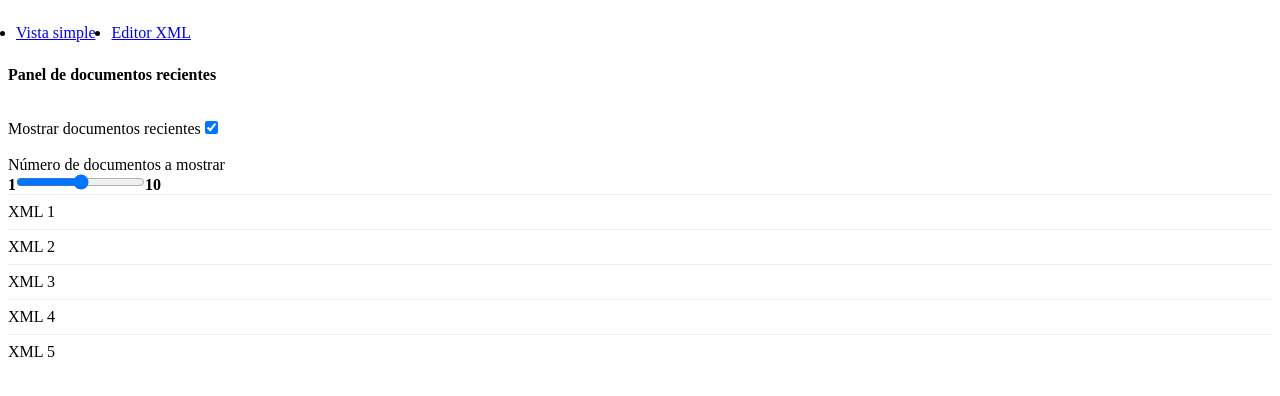
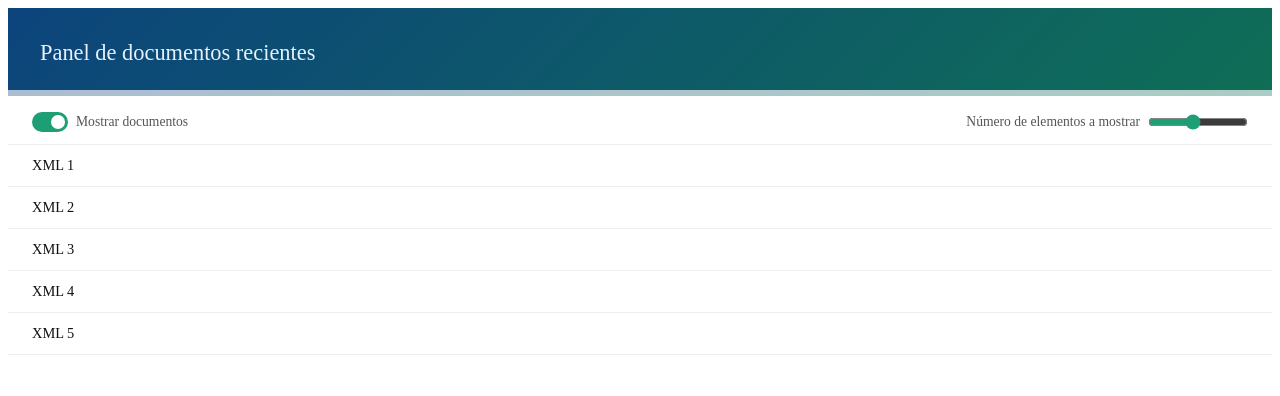
Before and after one commit to RSM-CR/RSMCR-FE, a SvelteKit app in the folder interfaz/: page /RFiles in a window 1280 px wide. Shown: the top 396 px of the page. Built offline with nearby package versions, Linux system fonts and the light colour scheme; no server answers.

Commit message:
RFiles listo

```diff
--- a/interfaz/src/routes/+layout.svelte
+++ /dev/null
@@ -1,20 +0,0 @@
-<script lang="ts">
-    import NavBar from "$lib/components/NavBar.svelte";
-    import { Tab } from "$lib/tab";
-    import { resolve } from "$app/paths";
-    import { onMount } from "svelte";
-    import { connectWebSocket } from "$lib/websockets.service";
-
-    onMount(() => {
-        connectWebSocket()
-    })
-
-    const urlActual = resolve("/editor");
-
-    const tabs = [new Tab("Vista simple", urlActual), new Tab("Editor XML", `${urlActual}/xml`)]
-
-    let { children } = $props();
-</script>
-
-<NavBar tabs={tabs}/>
-{@render children()}
--- a/interfaz/src/routes/RFiles/+page.svelte
+++ b/interfaz/src/routes/RFiles/+page.svelte
@@ -1,44 +1,159 @@
-
-<strong>Panel de documentos recientes</strong>
-<br>
-<br>
-<br>
 <script>
 	import { slide } from 'svelte/transition';
 
-	let items = ['XML 1', 'XML 2', 'XML 3', 'XML 4', 'XML 5', 'XML 6', 'XML 7', 'XML 8', 'XML 9', 'XML 10'];
+	const items = ['XML 1', 'XML 2', 'XML 3', 'XML 4', 'XML 5', 'XML 6', 'XML 7', 'XML 8', 'XML 9', 'XML 10'];
 
 	let showItems = $state(true);
 	let i = $state(5);
 </script>
 
-<label>
-	Mostrar documentos recientes
-	<input type="checkbox" bind:checked={showItems} />
+<div class="shell">
+	<header>
+		<h1>Panel de documentos recientes</h1>
+	</header>
 
-</label>
-<br>
-<br>
-<label>
-	Número de documentos a mostrar
-	<br>
-	<strong>1</strong><input type="range" bind:value={i} max="10"/><strong>10</strong> <!--El color de el checkbox y del range varía con respecto al color del escritorio del usuario. No se puede cambiar de ninguna manera.-->
-</label>
+	<div class="divider"></div>
 
-{#if showItems}
-	{#each items.slice(0, i) as item}
-		<div transition:slide|global>
-			{item}
+	<main>
+		<div class="controls">
+			<label class="toggle-label">
+				<span class="toggle">
+					<input type="checkbox" bind:checked={showItems} />
+					<span class="slider-t"></span>
+				</span>
+				Mostrar documentos
+			</label>
+
+			<div class="range-wrap">
+				<span>Número de elementos a mostrar</span>
+				<input type="range" bind:value={i} min="1" max="10" step="1" />
+			</div>
 		</div>
-	{/each}
-{/if}
+
+		<div class="doc-list">
+			{#if showItems}
+				{#each items.slice(0, i) as doc}
+					<div class="doc-row" transition:slide|global>{doc}</div>
+				{/each}
+			{/if}
+		</div>
+	</main>
+</div>
 
 <style>
-	div {
-		padding: 0.5em 0;
-		border-top: 1px solid #eee;
-	}
 	@import 'tailwindcss';
 
+	.shell {
+		min-height: 100vh;
+		display: flex;
+		flex-direction: column;
+		background: #ffffff;
+	}
 
+	header {
+		padding: 2rem 2rem 1.5rem;
+		background: linear-gradient(135deg, #0c447c 0%, #0f6e56 100%);
+	}
+
+	header h1 {
+		color: #e6f1fb;
+		font-size: 1.4rem;
+		font-weight: 500;
+		margin: 0;
+	}
+
+	.divider {
+		height: 6px;
+		background: linear-gradient(135deg, #0c447c 0%, #0f6e56 100%);
+		opacity: 0.35;
+	}
+
+	main {
+		flex: 1;
+		background: #ffffff;
+	}
+
+	.controls {
+		display: flex;
+		align-items: center;
+		justify-content: space-between;
+		padding: 1rem 1.5rem 0.75rem;
+		border-bottom: 1px solid #eee;
+	}
+
+	.toggle-label {
+		display: flex;
+		align-items: center;
+		gap: 8px;
+		font-size: 0.85rem;
+		color: #555;
+		cursor: pointer;
+		user-select: none;
+	}
+
+	.toggle {
+		position: relative;
+		width: 36px;
+		height: 20px;
+	}
+
+	.toggle input {
+		opacity: 0;
+		width: 0;
+		height: 0;
+	}
+
+	.slider-t {
+		position: absolute;
+		inset: 0;
+		background: #b4b2a9;
+		border-radius: 20px;
+		transition: background 0.2s;
+		cursor: pointer;
+	}
+
+	.slider-t::before {
+		content: '';
+		position: absolute;
+		width: 14px;
+		height: 14px;
+		background: white;
+		border-radius: 50%;
+		left: 3px;
+		top: 3px;
+		transition: transform 0.2s;
+	}
+
+	.toggle input:checked + .slider-t {
+		background: #1d9e75;
+	}
+
+	.toggle input:checked + .slider-t::before {
+		transform: translateX(16px);
+	}
+
+	.range-wrap {
+		display: flex;
+		align-items: center;
+		gap: 8px;
+		font-size: 0.85rem;
+		color: #555;
+	}
+
+	.range-wrap input[type='range'] {
+		width: 100px;
+		accent-color: #1d9e75;
+	}
+
+	.doc-list {
+		min-height: 260px;
+	}
+
+	.doc-row {
+		padding: 0.75rem 1.5rem;
+		border-bottom: 1px solid #eee;
+		font-size: 0.9rem;
+		font-weight: 500;
+		color: #111;
+	}
 </style>
```
